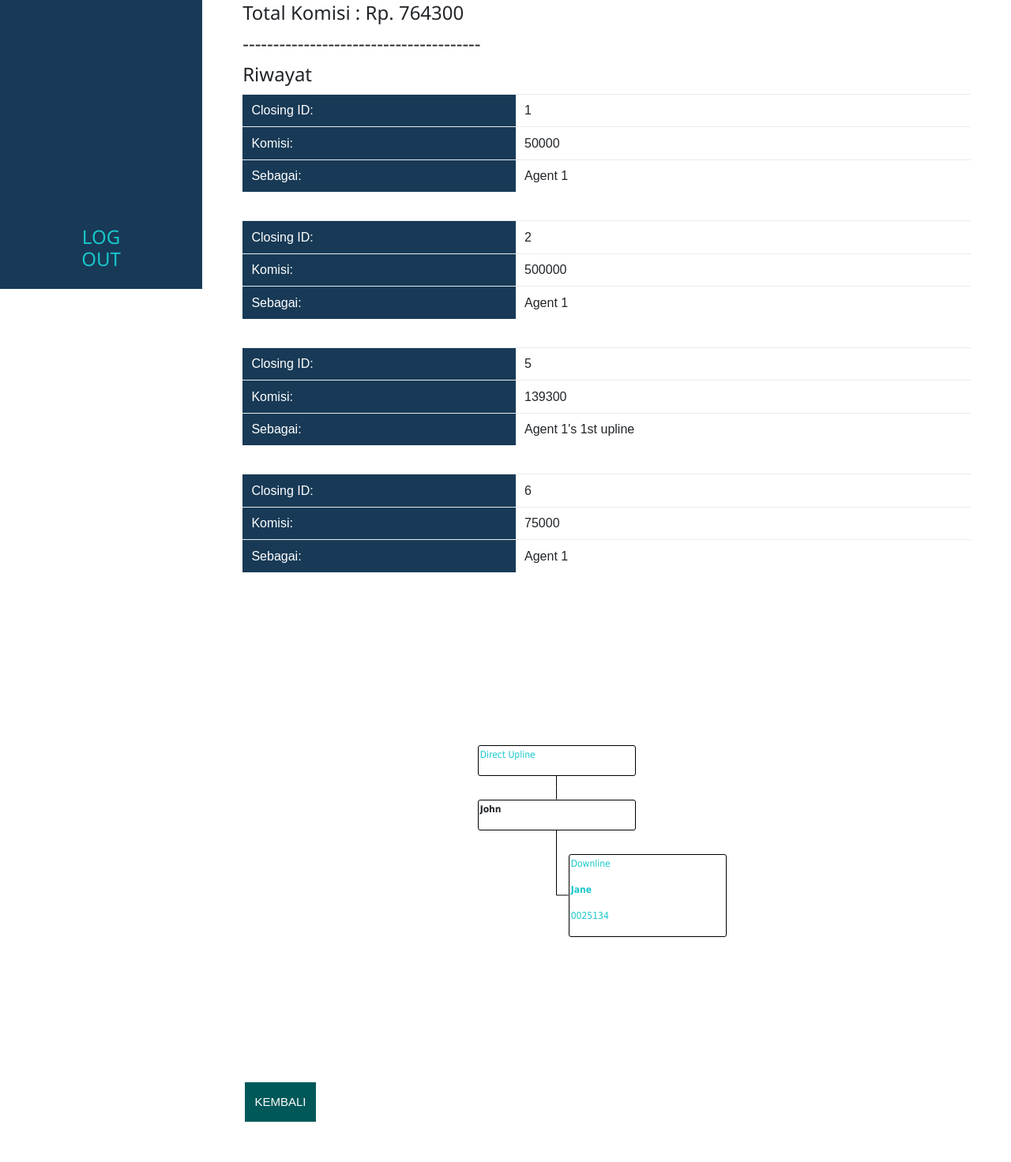
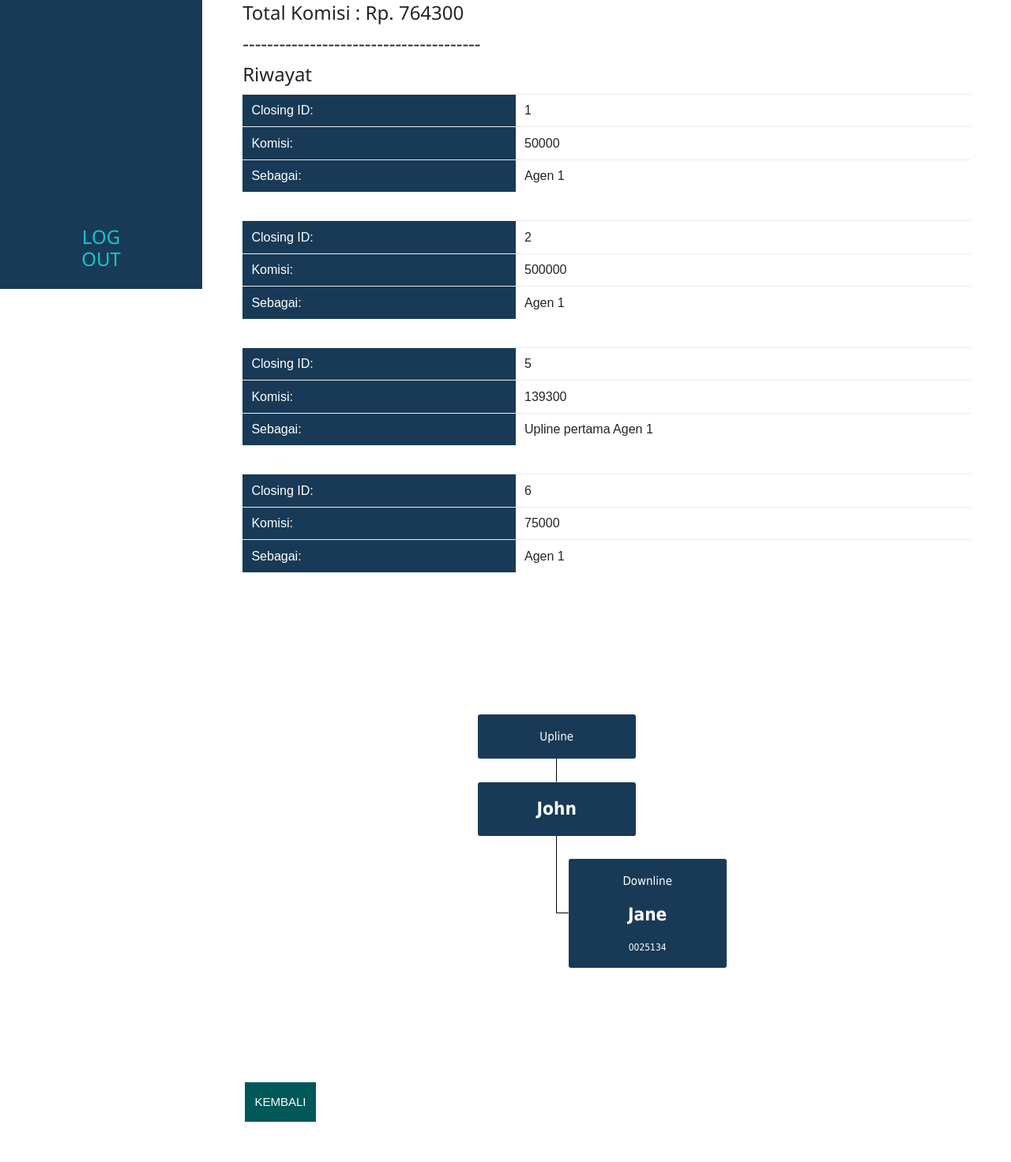
Before and after one commit to ViriusLevan/SoftwareEngineering_Project, a PHP site: page /agent_details.php?id=1 in a window 1280 px wide. Shown: the part 434-1906 px from the top of the page at 79% size. Run offline with PHP 8.4, Linux system fonts and the light colour scheme; a user stored in the database is signed in; data comes from the database, SQL or seed files in the repository; data that the repository does not hold is empty; some libraries are stand-ins or nearby versions.

Commit message:
tree css

```diff
--- a/agent_details.php
+++ b/agent_details.php
@@ -115,27 +115,27 @@
           function setWorkedAs($code){
               $workedAs = "";
               if($code>18){
-                $workedAs = "Agent 4";
+                $workedAs = "Agen 4";
               }else if($code>12){
-                $workedAs = "Agent 3";
+                $workedAs = "Agen 3";
               }else if($code>6){
-                $workedAs = "Agent 2";
+                $workedAs = "Agen 2";
               }else{
-                $workedAs = "Agent 1";
+                $workedAs = "Agen 1";
               }
 
               if($code%6==0){
-                $workedAs .= "'s 3rd upline";
+                $workedAs = "Upline ketiga ".$workedAs;
               }else if($code%6==1){
                 //The actual agent
               }else if($code%6==2){
-                $workedAs .= "'s Branch President";
+                $workedAs = "Presiden cabang  ".$workedAs;
               }else if($code%6==3){
-                $workedAs .= "'s Vice President";
+                $workedAs = "Wakil presiden cabang ".$workedAs;
               }else if($code%6==4){
-                $workedAs .= "'s 1st upline";
+                $workedAs = "Upline pertama ".$workedAs;
               }else {
-                $workedAs .= "'s 2nd upline";
+                $workedAs = "Upline kedua ".$workedAs;
               }
 
               return $workedAs;
@@ -220,7 +220,7 @@
                       },
                       nodeStructure: {
                           text: {
-                              title: "Direct Upline",
+                              title: "Upline",
                               <?php echo 'name: "'.($agentInvolved[1])["agentName"].'"'; ?>,
                               <?php echo 'contact: "'.($agentInvolved[1])["agentPhone"].'"'; ?>,
                           },
--- a/style.css
+++ b/style.css
@@ -418,3 +418,27 @@ td{
 	color: #fff;
 	padding-top: 6px;
 }
+
+/*************************************/
+
+.nodeExample1{
+	background-color: #183A56;
+	color: #fff;
+	text-align: center;
+	vertical-align: middle;
+	border: 0;
+}
+
+.nodeExample1:hover{
+	color: #fff;
+}
+
+.node-title{
+	font-size: 1rem;
+	margin-top: 7.5%;
+}
+
+.node-name{
+	font-size: 1.5rem;
+	margin-top: 7.5%;
+}
```
Also changed, not shown: agent_involved_in_closing.php (+9 -9 lines).
